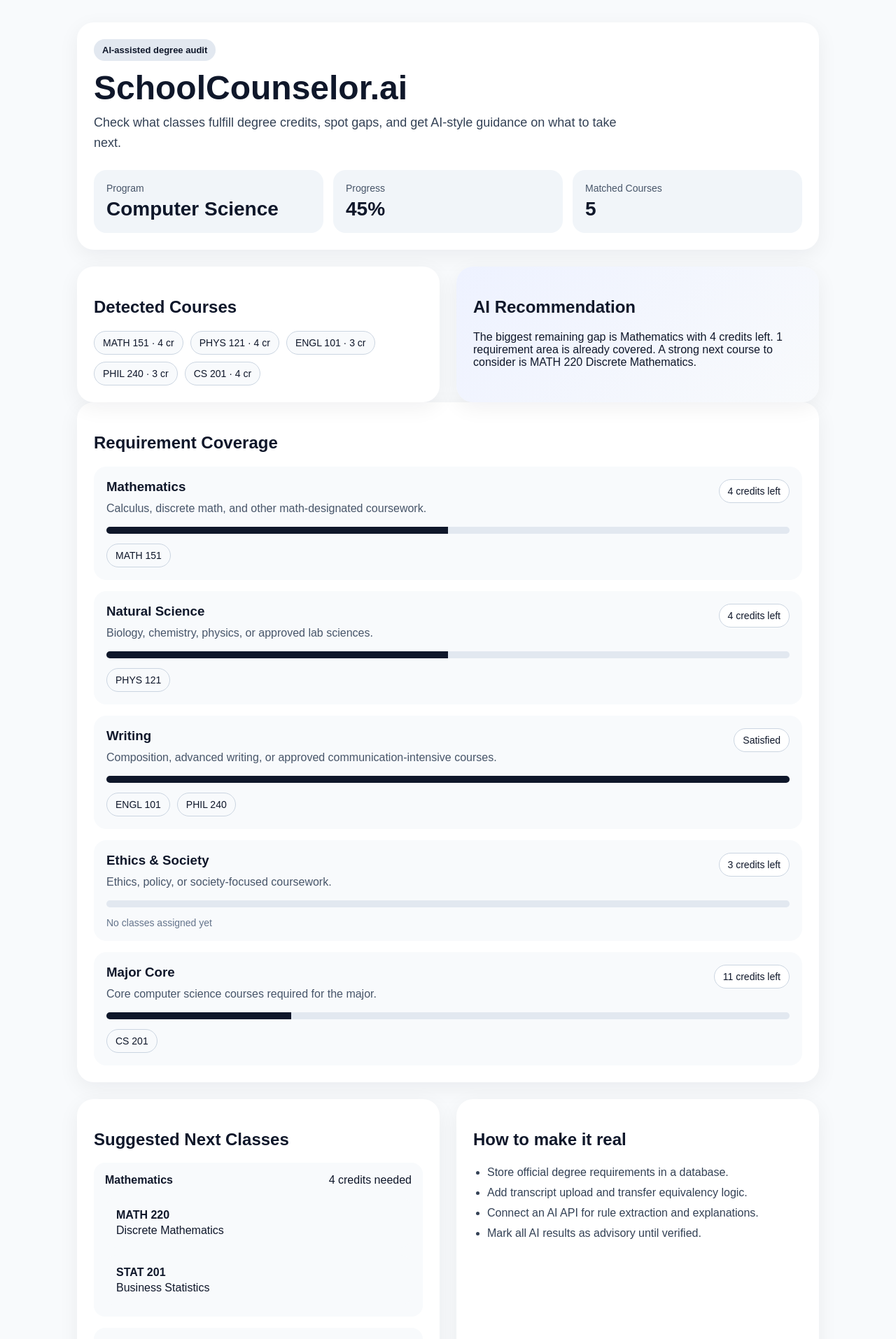
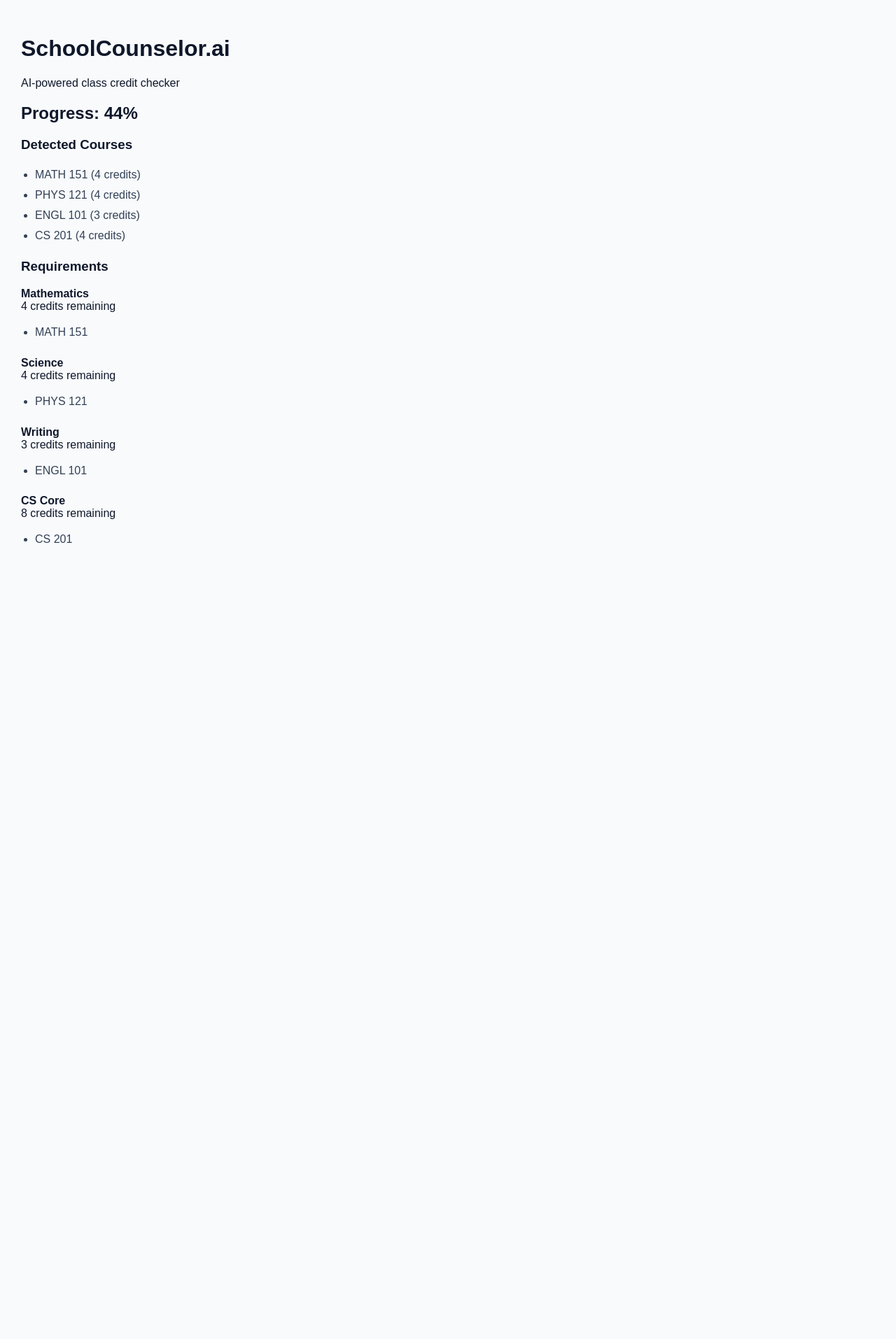
Before and after one commit to mlampson-bit/schoolcounselor.ai, a Next.js app: page /app in a window 1280 px wide. Shown: the top 1914 px of the page at 70% size. After the commit the page ends 836 px from the top, so only its background shows below. Built offline with nearby package versions, Linux system fonts and the light colour scheme.

Commit message:
Update page.js

```diff
--- a/app/app/page.js
+++ b/app/app/page.js
@@ -1,3 +1,5 @@
+"use client";
+
 const requirementsByProgram = {
   cs: [
     {
@@ -5,290 +7,118 @@ const requirementsByProgram = {
       name: "Mathematics",
       creditsNeeded: 8,
       acceptedTags: ["math"],
-      description: "Calculus, discrete math, and other math-designated coursework.",
+      description: "Calculus and discrete math.",
     },
     {
       id: "science",
-      name: "Natural Science",
+      name: "Science",
       creditsNeeded: 8,
-      acceptedTags: ["science", "lab"],
-      description: "Biology, chemistry, physics, or approved lab sciences.",
+      acceptedTags: ["science"],
+      description: "Physics, chemistry, or biology.",
     },
     {
       id: "writing",
       name: "Writing",
       creditsNeeded: 6,
-      acceptedTags: ["writing", "humanities"],
-      description: "Composition, advanced writing, or approved communication-intensive courses.",
+      acceptedTags: ["writing"],
+      description: "English and communication.",
     },
     {
-      id: "ethics",
-      name: "Ethics & Society",
-      creditsNeeded: 3,
-      acceptedTags: ["ethics", "humanities", "social-science"],
-      description: "Ethics, policy, or society-focused coursework.",
-    },
-    {
-      id: "major-core",
-      name: "Major Core",
-      creditsNeeded: 15,
-      acceptedTags: ["cs-core"],
-      description: "Core computer science courses required for the major.",
-    },
-  ],
-   business: [
-    {
-      id: "quant",
-      name: "Quantitative Skills",
-      creditsNeeded: 6,
-      acceptedTags: ["math", "analytics"],
-      description: "Statistics, business calculus, or analytics coursework.",
-    },
-    {
-      id: "economics",
-      name: "Economics",
-      creditsNeeded: 6,
-      acceptedTags: ["economics"],
-      description: "Microeconomics, macroeconomics, or approved substitutes.",
-    },
-    {
-      id: "communication",
-      name: "Communication",
-      creditsNeeded: 6,
-      acceptedTags: ["writing", "communication"],
-      description: "Business writing, speaking, or communication-intensive courses.",
-    },
-    {
-      id: "major-core",
-      name: "Business Core",
-      creditsNeeded: 15,
-      acceptedTags: ["business-core"],
-      description: "Accounting, finance, marketing, and other required business courses.",
+      id: "core",
+      name: "CS Core",
+      creditsNeeded: 12,
+      acceptedTags: ["cs"],
+      description: "Core CS classes.",
     },
   ],
 };
 
-const sampleCourses = [
-  { code: "MATH 151", title: "Calculus I", credits: 4, tags: ["math"] },
-  { code: "MATH 220", title: "Discrete Mathematics", credits: 4, tags: ["math"] },
-  { code: "PHYS 121", title: "General Physics I", credits: 4, tags: ["science", "lab"] },
-  { code: "CHEM 101", title: "Introductory Chemistry", credits: 4, tags: ["science", "lab"] },
-  { code: "ENGL 101", title: "College Writing", credits: 3, tags: ["writing", "humanities"] },
-  { code: "COMM 210", title: "Public Speaking", credits: 3, tags: ["communication", "writing"] },
-  { code: "PHIL 240", title: "Ethics in Technology", credits: 3, tags: ["ethics", "humanities"] },
-  { code: "SOC 110", title: "Introduction to Society", credits: 3, tags: ["social-science"] },
-  { code: "CS 101", title: "Intro to Programming", credits: 3, tags: ["cs-core"] },
-  { code: "CS 201", title: "Data Structures", credits: 4, tags: ["cs-core"] },
-  { code: "CS 301", title: "Algorithms", credits: 4, tags: ["cs-core"] },
-  { code: "CS 315", title: "Computer Systems", credits: 4, tags: ["cs-core"] },
-  { code: "ECON 101", title: "Microeconomics", credits: 3, tags: ["economics"] },
-  { code: "ECON 102", title: "Macroeconomics", credits: 3, tags: ["economics"] },
-  { code: "STAT 201", title: "Business Statistics", credits: 3, tags: ["analytics", "math"] },
-  { code: "ACCT 201", title: "Financial Accounting", credits: 3, tags: ["business-core"] },
-  { code: "FIN 301", title: "Corporate Finance", credits: 3, tags: ["business-core"] },
-  { code: "MKTG 210", title: "Principles of Marketing", credits: 3, tags: ["business-core"] },
+const courses = [
+  { code: "MATH 151", credits: 4, tags: ["math"] },
+  { code: "MATH 220", credits: 4, tags: ["math"] },
+  { code: "PHYS 121", credits: 4, tags: ["science"] },
+  { code: "ENGL 101", credits: 3, tags: ["writing"] },
+  { code: "COMM 210", credits: 3, tags: ["writing"] },
+  { code: "CS 101", credits: 3, tags: ["cs"] },
+  { code: "CS 201", credits: 4, tags: ["cs"] },
+  { code: "CS 301", credits: 4, tags: ["cs"] },
 ];
 
-function normalize(text) {
-  return text.toLowerCase().trim();
+function matchCourses(input) {
+  return courses.filter((c) =>
+    input.toLowerCase().includes(c.code.toLowerCase())
+  );
 }
 
-function findCoursesFromText(text) {
-  const q = normalize(text);
-  if (!q) return [];
+function allocate(reqs, selected) {
+  const result = reqs.map((r) => ({
+    ...r,
+    remaining: r.creditsNeeded,
+    courses: [],
+  }));
 
-  const exactCodes = sampleCourses.filter((course) => q.includes(course.code.toLowerCase()));
-  if (exactCodes.length) return exactCodes;
-
-  return sampleCourses.filter((course) => {
-    const haystack = `${course.code} ${course.title} ${course.tags.join(" ")}`.toLowerCase();
-    return q.split(/[\n,]+/).some((part) => haystack.includes(part.trim()));
-  });
-}
-
-function allocateCourses(requirements, selectedCourses) {
-  const remaining = requirements.map((req) => ({ ...req, remaining: req.creditsNeeded, courses: [] }));
-  const unassigned = [];
-
-  for (const course of selectedCourses) {
-    const match = remaining
-      .filter((req) => course.tags.some((tag) => req.acceptedTags.includes(tag)) && req.remaining > 0)
-      .sort((a, b) => b.remaining - a.remaining)[0];
+  selected.forEach((course) => {
+    const match = result.find(
+      (r) =>
+        course.tags.some((t) => r.acceptedTags.includes(t)) &&
+        r.remaining > 0
+    );
 
     if (match) {
       match.courses.push(course);
-      match.remaining = Math.max(0, match.remaining - course.credits);
-    } else {
-      unassigned.push(course);
+      match.remaining -= course.credits;
     }
-  }
+  });
 
-  return { remaining, unassigned };
+  return result;
 }
 
-function suggestCourses(requirements, allocation, selectedCourses) {
-  const selectedCodes = new Set(selectedCourses.map((c) => c.code));
-  const suggestions = [];
+export default function Page() {
+  const input = "MATH 151, ENGL 101, CS 201, PHYS 121";
+  const selected = matchCourses(input);
+  const reqs = requirementsByProgram.cs;
+  const results = allocate(reqs, selected);
 
-  allocation.remaining.forEach((req) => {
-    if (req.remaining <= 0) return;
-
-    const matches = sampleCourses
-      .filter(
-        (course) =>
-          !selectedCodes.has(course.code) &&
-          course.tags.some((tag) => req.acceptedTags.includes(tag))
-      )
-      .slice(0, 3);
-
-    suggestions.push({ requirement: req.name, remaining: req.remaining, matches });
-  });
-
-  return suggestions;
-}
-
-function buildAiSummary(program, allocation, suggestions) {
-  const unmet = allocation.remaining.filter((r) => r.remaining > 0);
-  const satisfied = allocation.remaining.filter((r) => r.remaining <= 0);
-
-  if (!unmet.length) {
-    return `Your selected courses appear to satisfy all tracked ${program === "cs" ? "Computer Science" : "Business"} credit areas in this demo. You should still verify catalog-year policies and advisor approval.`;
-  }
-
-  const topGap = unmet[0];
-  const leadSuggestion = suggestions[0]?.matches?.[0];
-
-  return `The biggest remaining gap is ${topGap.name} with ${topGap.remaining} credits left. ${satisfied.length ? `${satisfied.length} requirement area${satisfied.length > 1 ? "s are" : " is"} already covered.` : "No requirement areas are fully covered yet."} ${leadSuggestion ? `A strong next course to consider is ${leadSuggestion.code} ${leadSuggestion.title}.` : "Add more courses or course rules to improve recommendations."}`;
-}
-
-export default function Home() {
-  const program = "cs";
-  const query = "MATH 151, ENGL 101, CS 201, PHYS 121, PHIL 240";
-  const selectedCourses = findCoursesFromText(query);
-  const requirements = requirementsByProgram[program];
-  const allocation = allocateCourses(requirements, selectedCourses);
-  const suggestions = suggestCourses(requirements, allocation, selectedCourses);
-  const aiSummary = buildAiSummary(program, allocation, suggestions);
-  const total = requirements.reduce((sum, req) => sum + req.creditsNeeded, 0);
-  const completed = allocation.remaining.reduce((sum, req) => sum + (req.creditsNeeded - req.remaining), 0);
-  const percentComplete = Math.round((completed / total) * 100);
+  const total = reqs.reduce((s, r) => s + r.creditsNeeded, 0);
+  const done = results.reduce(
+    (s, r) => s + (r.creditsNeeded - r.remaining),
+    0
+  );
+  const percent = Math.round((done / total) * 100);
 
   return (
-    <main className="page">
-      <section className="hero card">
-        <div className="pill">AI-assisted degree audit</div>
-        <h1>SchoolCounselor.ai</h1>
-        <p>
-          Check what classes fulfill degree credits, spot gaps, and get AI-style guidance on
-          what to take next.
-        </p>
-        <div className="hero-stats">
-          <div className="stat">
-            <span>Program</span>
-            <strong>Computer Science</strong>
+    <main style={{ padding: 30, fontFamily: "Arial" }}>
+      <h1>SchoolCounselor.ai</h1>
+      <p>AI-powered class credit checker</p>
+
+      <h2>Progress: {percent}%</h2>
+
+      <h3>Detected Courses</h3>
+      <ul>
+        {selected.map((c) => (
+          <li key={c.code}>
+            {c.code} ({c.credits} credits)
+          </li>
+        ))}
+      </ul>
+
+      <h3>Requirements</h3>
+      {results.map((r) => (
+        <div key={r.id} style={{ marginBottom: 20 }}>
+          <strong>{r.name}</strong>
+          <div>
+            {r.remaining <= 0
+              ? "✅ Completed"
+              : `${r.remaining} credits remaining`}
           </div>
-          <div className="stat">
-            <span>Progress</span>
-            <strong>{percentComplete}%</strong>
-          </div>
-          <div className="stat">
-            <span>Matched Courses</span>
-            <strong>{selectedCourses.length}</strong>
-          </div>
-        </div>
-      </section>
 
-      <section className="grid two-col">
-        <div className="card">
-          <h2>Detected Courses</h2>
-          <div className="badge-row">
-            {selectedCourses.map((course) => (
-              <span className="badge" key={course.code}>
-                {course.code} · {course.credits} cr
-              </span>
+          <ul>
+            {r.courses.map((c) => (
+              <li key={c.code}>{c.code}</li>
             ))}
-          </div>
-        </div>
-
-        <div className="card accent">
-          <h2>AI Recommendation</h2>
-          <p>{aiSummary}</p>
-        </div>
-      </section>
-
-      <section className="card">
-        <h2>Requirement Coverage</h2>
-        <div className="requirement-list">
-          {allocation.remaining.map((req) => {
-            const completion = Math.min(
-              100,
-              Math.round(((req.creditsNeeded - req.remaining) / req.creditsNeeded) * 100)
-            );
-
-            return (
-              <div className="requirement" key={req.id}>
-                <div className="requirement-top">
-                  <div>
-                    <h3>{req.name}</h3>
-                    <p>{req.description}</p>
-                  </div>
-                  <span className="status">
-                    {req.remaining <= 0 ? "Satisfied" : `${req.remaining} credits left`}
-                  </span>
-                </div>
-                <div className="progress-track">
-                  <div className="progress-fill" style={{ width: `${completion}%` }} />
-                </div>
-                <div className="badge-row">
-                  {req.courses.length ? (
-                    req.courses.map((course) => (
-                      <span className="badge" key={course.code}>
-                        {course.code}
-                      </span>
-                    ))
-                  ) : (
-                    <span className="muted">No classes assigned yet</span>
-                  )}
-                </div>
-              </div>
-            );
-          })}
-        </div>
-      </section>
-
-      <section className="grid two-col">
-        <div className="card">
-          <h2>Suggested Next Classes</h2>
-          <div className="stack">
-            {suggestions.map((group) => (
-              <div className="suggestion" key={group.requirement}>
-                <div className="suggestion-top">
-                  <strong>{group.requirement}</strong>
-                  <span>{group.remaining} credits needed</span>
-                </div>
-                <div className="stack small-gap">
-                  {group.matches.map((course) => (
-                    <div className="mini-card" key={course.code}>
-                      <strong>{course.code}</strong>
-                      <span>{course.title}</span>
-                    </div>
-                  ))}
-                </div>
-              </div>
-            ))}
-          </div>
-        </div>
-
-        <div className="card">
-          <h2>How to make it real</h2>
-          <ul>
-            <li>Store official degree requirements in a database.</li>
-            <li>Add transcript upload and transfer equivalency logic.</li>
-            <li>Connect an AI API for rule extraction and explanations.</li>
-            <li>Mark all AI results as advisory until verified.</li>
           </ul>
         </div>
-      </section>
+      ))}
     </main>
   );
 }
```
